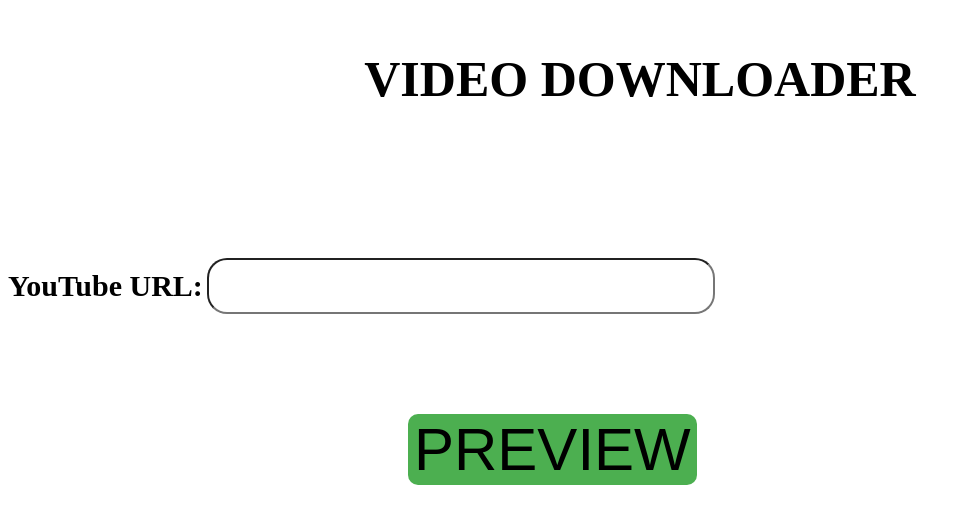
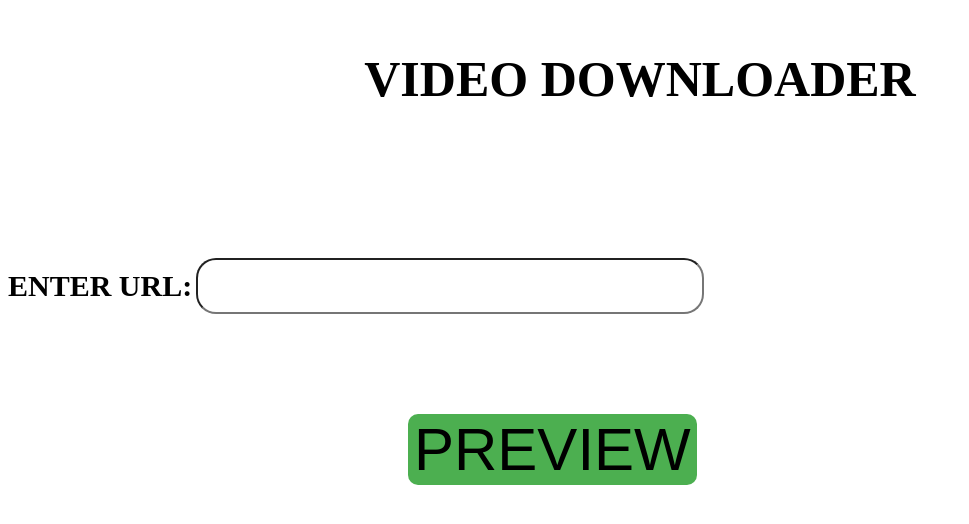
Before and after one commit to WhiteHunter513/video, a Flask app: page / in a window 1280 px wide. Shown: the top 524 px of the page, without its empty margins (0-969 px from the left). Run offline with Flask 3, Linux system fonts and the light colour scheme.

Commit message:
Update index.html

```diff
--- a/templates/index.html
+++ b/templates/index.html
@@ -6,7 +6,7 @@
   <body>
     <p class="tit">video downloader</p>
     <form method="post" action="{{ url_for('preview', url=url|urlencode) }}">
-      <label class="lab" for="url">YouTube URL:</label>
+      <label class="lab" for="url">ENTER URL:</label>
       <input class="inp" type="text" id="url" name="url" required>
       <button class="sub1" type="submit">Preview</button>
     </form>
```
